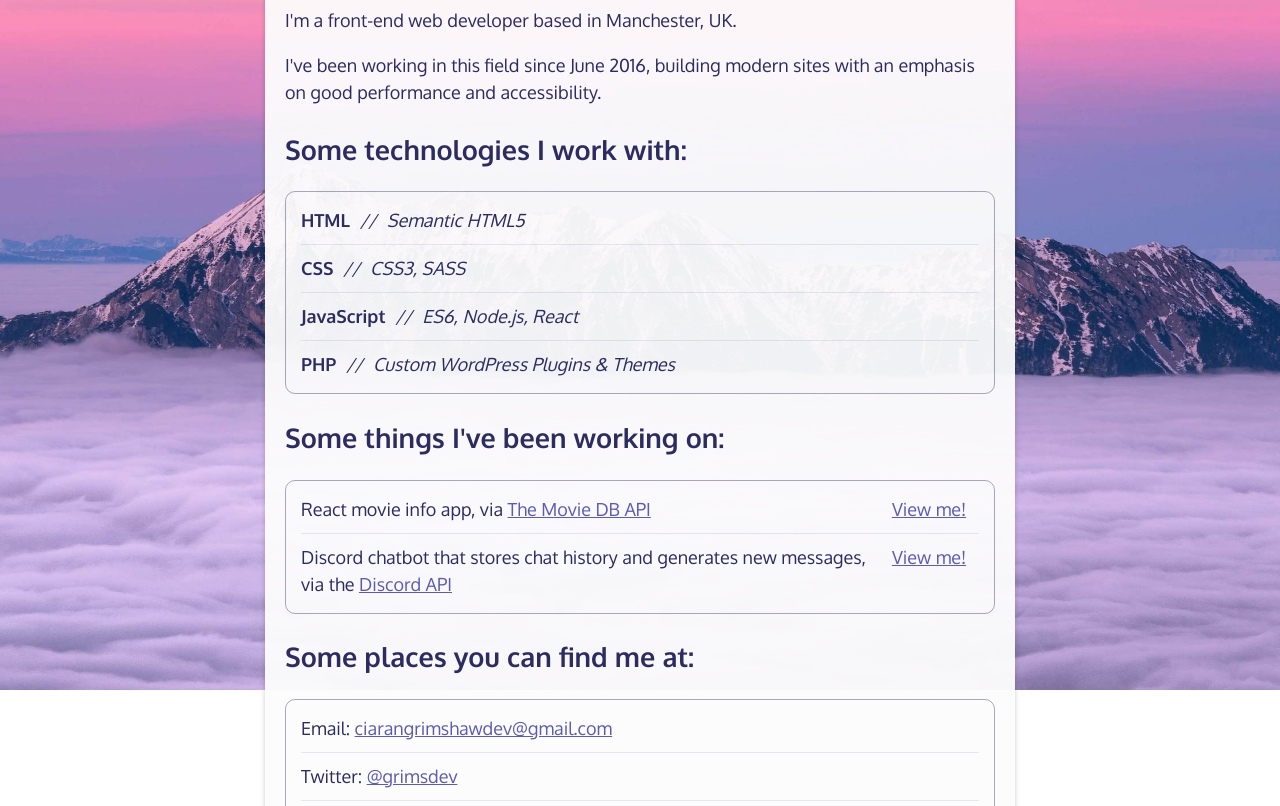
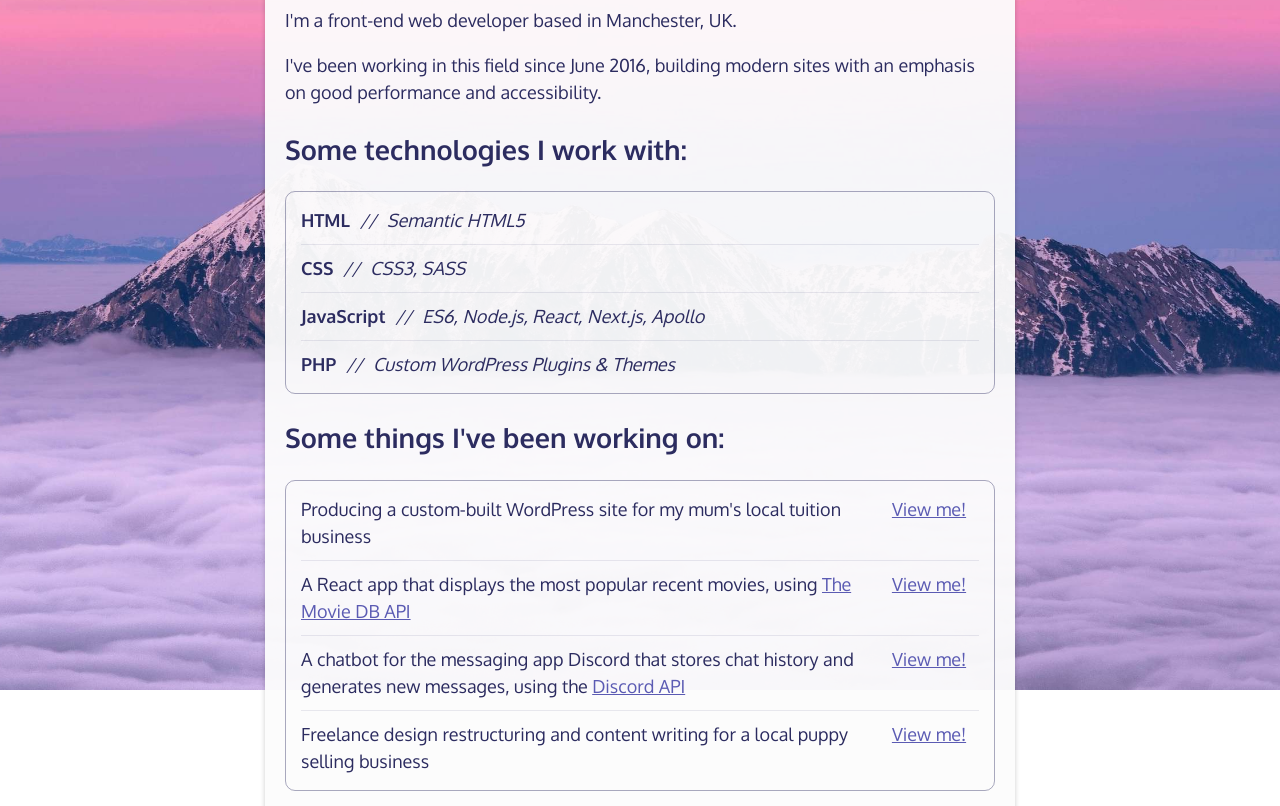
Before and after one commit to grims-dev/grimsdotdev, a plain HTML site: page index.html in a window 1280 px wide. Shown: the part 146-952 px from the top of the page. Drawn offline with nearby package versions, Linux system fonts and the light colour scheme.

Commit message:
Updating recent projects section

```diff
--- a/index.html
+++ b/index.html
@@ -34,20 +34,30 @@
         <ul>
             <li><strong>HTML</strong><span class="my-skills__detail">Semantic HTML5</span></li>
             <li><strong>CSS</strong><span class="my-skills__detail">CSS3, SASS</span></li>
-            <li><strong>JavaScript</strong><span class="my-skills__detail">ES6, Node.js, React</span></li>
+            <li><strong>JavaScript</strong><span class="my-skills__detail">ES6, Node.js, React, Next.js, Apollo</span></li>
             <li><strong>PHP</strong><span class="my-skills__detail">Custom WordPress Plugins & Themes</span></li>
         </ul>
 
         <h2>Some things I've been working on:</h2>
         <ul class="my-examples">
             <li class="my-examples__example">
-                <span>React movie info app, via <a href="https://developers.themoviedb.org/3/getting-started/introduction" target="_blank" rel="noopener">The Movie DB API</a></span>
+                <span>Producing a custom-built WordPress site for my mum's local tuition business</span>
+                <a class="btn" href="https://pluslearningtuition.com/" target="_blank" rel="noopener" title="Plus Learning Tuition">View me!</a>
+            </li>
+
+            <li class="my-examples__example">
+                <span>A React app that displays the most popular recent movies, using <a href="https://developers.themoviedb.org/3/getting-started/introduction" target="_blank" rel="noopener">The Movie DB API</a></span>
                 <a class="btn" href="https://grimsdev-react-movies.netlify.com/" target="_blank" rel="noopener" title="Movie info app">View me!</a>
             </li>
 
             <li class="my-examples__example">
-                <span>Discord chatbot that stores chat history and generates new messages, via the <a href="https://discordapp.com/developers/docs/intro">Discord API</a></span>
+                <span>A chatbot for the messaging app Discord that stores chat history and generates new messages, using the <a href="https://discordapp.com/developers/docs/intro">Discord API</a></span>
                 <a class="btn" href="https://github.com/grims-dev/discord-bot-markov" target="_blank" rel="noopener" title="Discord chatbot">View me!</a>
+            </li>
+
+            <li class="my-examples__example">
+                <span>Freelance design restructuring and content writing for a local puppy selling business</span>
+                <a class="btn" href="https://royalfrenchel.co.uk/" target="_blank" rel="noopener" title="Royal Frenchel UK">View me!</a>
             </li>
         </ul>
 
```
